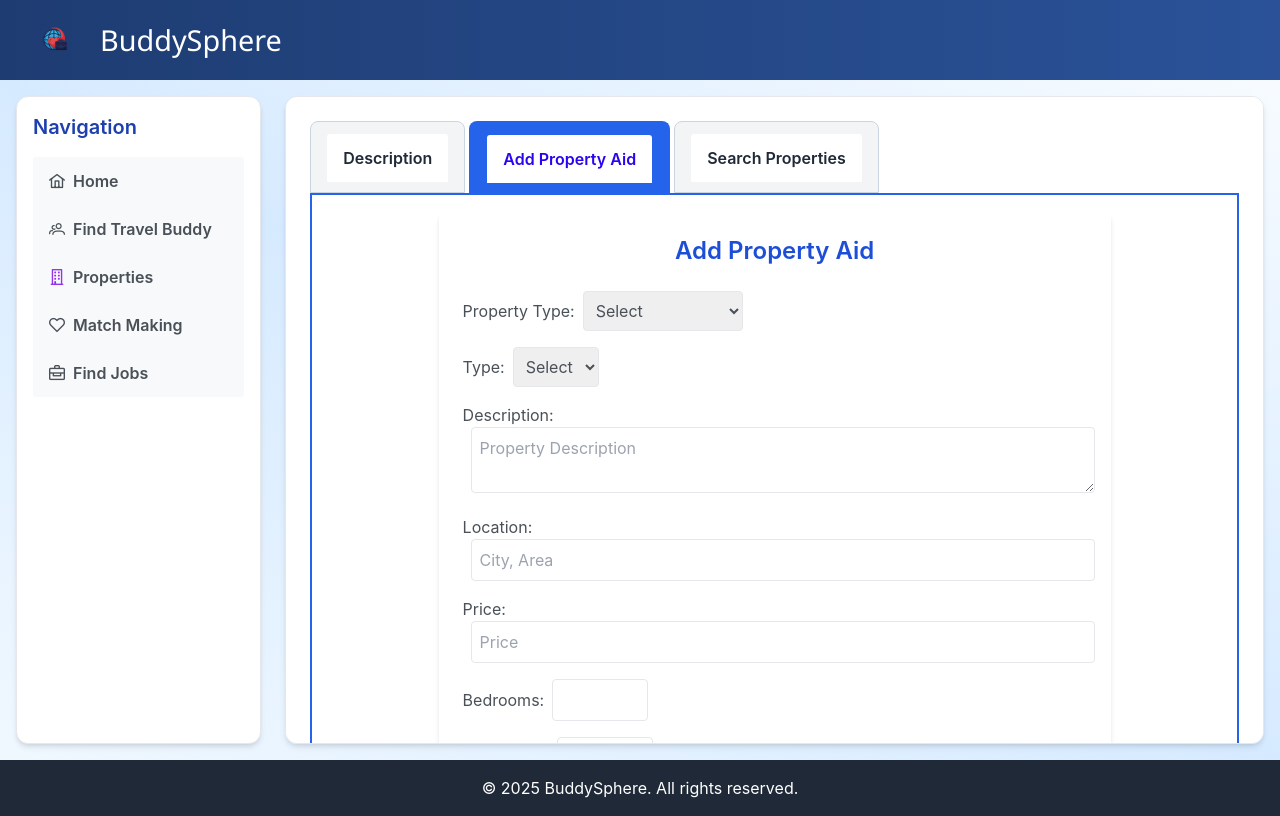
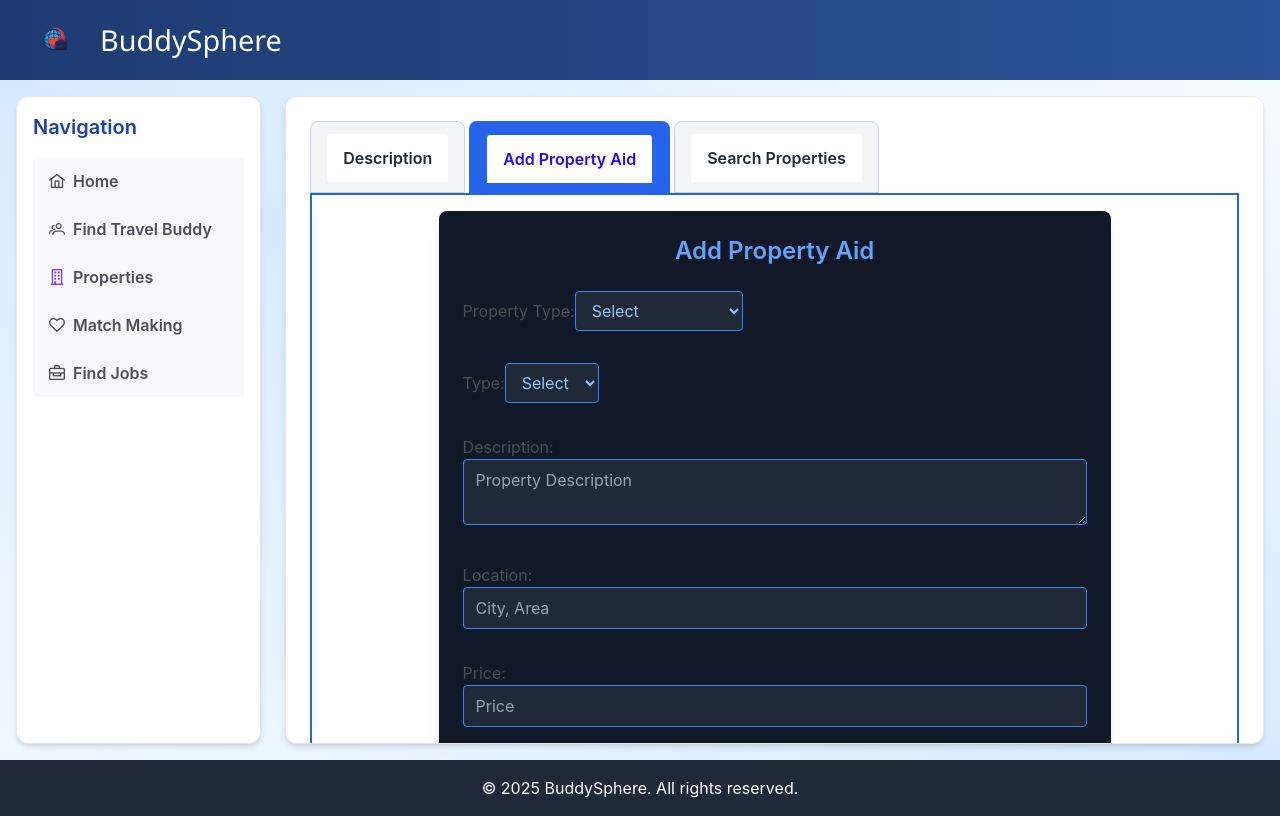
Before and after one commit to shivendradas/HerokuBuddySphereApp, a React (Create React App) app in the folder client/: page /properties in a window 1280 px wide. Both pictures are taken after a click on the item "Add Property Aid". Built offline with nearby package versions, Linux system fonts and the light colour scheme.

Commit message:
update style

```diff
--- a/client/src/pages/properties/AddRequest.jsx
+++ b/client/src/pages/properties/AddRequest.jsx
@@ -76,12 +76,12 @@ const AddRequest = () => {
   };
 
 return (
-    <div className="max-w-2xl mx-auto p-6 bg-white shadow-md rounded-lg">
-        <h2 className="text-2xl font-semibold text-center mb-6 text-blue-700">Add Property Aid</h2>
+    <div className="max-w-2xl mx-auto p-6 bg-gray-900 shadow-lg rounded-lg">
+            <h2 className="text-2xl font-semibold text-center mb-6 text-blue-400">Add Property Aid</h2>
         <form className="grid grid-cols-1 gap-4" onSubmit={handleSubmit}>
             <label>
                 Property Type:
-                <select name="propertyType" className="ml-2 p-2 border rounded" value={formData.propertyType} onChange={handleChange}>
+                <select name="propertyType" className="bg-gray-800 text-blue-300 border border-blue-500 rounded px-3 py-2 mb-4 focus:outline-none" value={formData.propertyType} onChange={handleChange}>
                     <option value="">Select</option>
                     <option value="flat">Flat</option>
                     <option value="individual_home">Individual Home</option>
@@ -90,7 +90,7 @@ return (
 
             <label>
                 Type:
-                <select name="transactionType" className="ml-2 p-2 border rounded" value={formData.transactionType} onChange={handleChange}>
+                <select name="transactionType" className="bg-gray-800 text-blue-300 border border-blue-500 rounded px-3 py-2 mb-4 focus:outline-none" value={formData.transactionType} onChange={handleChange}>
                     <option value="">Select</option>
                     <option value="buy">Buy</option>
                     <option value="sell">Sell</option>
@@ -103,49 +103,49 @@ return (
 
             <label>
                 Description:
-                <textarea name="description" className="ml-2 p-2 border rounded w-full" placeholder="Property Description" value={formData.description} onChange={handleChange} />
+                <textarea name="description" className="bg-gray-800 text-blue-300 border border-blue-500 rounded px-3 py-2 mb-4 focus:outline-none w-full" placeholder="Property Description" value={formData.description} onChange={handleChange} />
             </label>
 
             <label>
                 Location:
-                <input name="location" type="text" className="ml-2 p-2 border rounded w-full" placeholder="City, Area" value={formData.location} onChange={handleChange} />
+                <input name="location" type="text" className="bg-gray-800 text-blue-300 border border-blue-500 rounded px-3 py-2 mb-4 focus:outline-none w-full" placeholder="City, Area" value={formData.location} onChange={handleChange} />
             </label>
 
             <label>
                 Price:
-                <input name="price" type="number" className="ml-2 p-2 border rounded w-full" placeholder="Price" value={formData.price} onChange={handleChange} />
+                <input name="price" type="number" className="bg-gray-800 text-blue-300 border border-blue-500 rounded px-3 py-2 mb-4 focus:outline-none w-full" placeholder="Price" value={formData.price} onChange={handleChange} />
             </label>
 
             <label>
                 Bedrooms:
-                <input name="bedrooms" type="number" className="ml-2 p-2 border rounded w-24" min="0" value={formData.bedrooms} onChange={handleChange} />
+                <input name="bedrooms" type="number" className="bg-gray-800 text-blue-300 border border-blue-500 rounded px-3 py-2 mb-4 focus:outline-none w-24" min="0" value={formData.bedrooms} onChange={handleChange} />
             </label>
 
             <label>
                 Bathrooms:
-                <input name="bathrooms" type="number" className="ml-2 p-2 border rounded w-24" min="0" value={formData.bathrooms} onChange={handleChange} />
+                <input name="bathrooms" type="number" className="bg-gray-800 text-blue-300 border border-blue-500 rounded px-3 py-2 mb-4 focus:outline-none w-24" min="0" value={formData.bathrooms} onChange={handleChange} />
             </label>
 
             <label>
                 Area (sq ft):
-                <input name="areaSqft" type="number" className="ml-2 p-2 border rounded w-24" min="0" value={formData.areaSqft} onChange={handleChange} />
+                <input name="areaSqft" type="number" className="bg-gray-800 text-blue-300 border border-blue-500 rounded px-3 py-2 mb-4 focus:outline-none w-24" min="0" value={formData.areaSqft} onChange={handleChange} />
             </label>
 
             <label>
                 Contact Name:
-                <input name="contactName" type="text" className="ml-2 p-2 border rounded w-full" value={formData.contactName} onChange={handleChange} />
+                <input name="contactName" type="text" className="bg-gray-800 text-blue-300 border border-blue-500 rounded px-3 py-2 mb-4 focus:outline-none w-full" value={formData.contactName} onChange={handleChange} />
             </label>
 
             <label>
                 Contact Phone:
-                <input name="contactPhone" type="tel" className="ml-2 p-2 border rounded w-full" value={formData.contactPhone} onChange={handleChange} />
+                <input name="contactPhone" type="tel" className="bg-gray-800 text-blue-300 border border-blue-500 rounded px-3 py-2 mb-4 focus:outline-none w-full" value={formData.contactPhone} onChange={handleChange} />
             </label>
 
             {/* Only show image upload if not 'buy' */}
             {formData.transactionType !== 'buy' && (
                 <label>
                     Property Images:
-                    <input name="images" type="file" className="ml-2 p-2 border rounded w-full" multiple onChange={handleChange} />
+                    <input name="images" type="file" className="bg-gray-800 text-blue-300 border border-blue-500 rounded px-3 py-2 mb-4 focus:outline-none w-full" multiple onChange={handleChange} />
                 </label>
             )}
 
--- a/client/src/pages/properties/SearchProperties.jsx
+++ b/client/src/pages/properties/SearchProperties.jsx
@@ -38,41 +38,50 @@ const SearchProperties = () => {
     };
 
     return (
-        <div>
-            <h2>Search Properties</h2>
+        <div className="max-w-2xl mx-auto p-6 bg-gray-900 shadow-lg rounded-lg">
+            <h2 className="text-2xl font-semibold text-center mb-6 text-blue-400">Search Properties</h2>
             <select
                 value={transactionType}
                 onChange={e => setTransactionType(e.target.value)}
+                className="bg-gray-800 text-blue-300 border border-blue-500 rounded px-3 py-2 mb-4 focus:outline-none"
             >
                 <option value="Buy">Buy</option>
                 <option value="Rent">Rent</option>
                 <option value="Lease">Lease</option>
             </select>
-            <button onClick={handleSearch} disabled={loading}>
+            <button
+                onClick={handleSearch}
+                disabled={loading}
+                className="ml-2 px-4 py-2 bg-blue-600 text-white rounded hover:bg-blue-700 disabled:opacity-50"
+            >
                 {loading ? 'Searching...' : 'Search'}
             </button>
             <ul>
                 {properties.map(prop => (
-                    <li key={prop.id} style={{ marginBottom: '20px' }}>
-                        <strong>{prop.name}</strong>
-                        <div>Type: {prop.property_type}</div>
-                        <div>Transaction: {prop.transaction_type}</div>
-                        <div>Description: {prop.description}</div>
-                        <div>Location: {prop.location}</div>
-                        <div>Price: ₹{prop.price}</div>
-                        <div>Bedrooms: {prop.bedrooms}</div>
-                        <div>Bathrooms: {prop.bathrooms}</div>
-                        <div>Area: {prop.area_sqft} sqft</div>
-                        <div>Contact: {prop.contact_name} ({prop.contact_phone})</div>
+                    <li
+                        key={prop.id}
+                        className="bg-gray-800 rounded-lg p-4 mb-5 shadow border border-blue-700"
+                    >
+                        <strong className="text-lg text-blue-300">{prop.name}</strong>
+                        <div className="text-gray-300">Type: {prop.property_type}</div>
+                        <div className="text-gray-300">Transaction: {prop.transaction_type}</div>
+                        <div className="text-gray-400">Description: {prop.description}</div>
+                        <div className="text-gray-300">Location: {prop.location}</div>
+                        <div className="text-blue-400">Price: ₹{prop.price}</div>
+                        <div className="text-gray-300">Bedrooms: {prop.bedrooms}</div>
+                        <div className="text-gray-300">Bathrooms: {prop.bathrooms}</div>
+                        <div className="text-gray-300">Area: {prop.area_sqft} sqft</div>
+                        <div className="text-gray-300">Contact: {prop.contact_name} ({prop.contact_phone})</div>
                         {prop.images &&
                             <div>
-                                Images:
+                                <span className="text-blue-400">Images:</span>
                                 <div style={{ display: 'flex', gap: '10px', marginTop: '5px' }}>
                                     <img
                                         key={prop.id}
                                         src={bufferObjectToBase64Image(prop.images, 'image/jpeg')}
                                         alt={`Property ${prop.name}`}
-                                        style={{ width: '100px', height: '70px', objectFit: 'cover' }}
+                                        style={{ width: '100px', height: '70px', objectFit: 'cover', border: '2px solid #3b82f6' }}
+                                        className="rounded-md"
                                     />
                                 </div>
                             </div>
```
